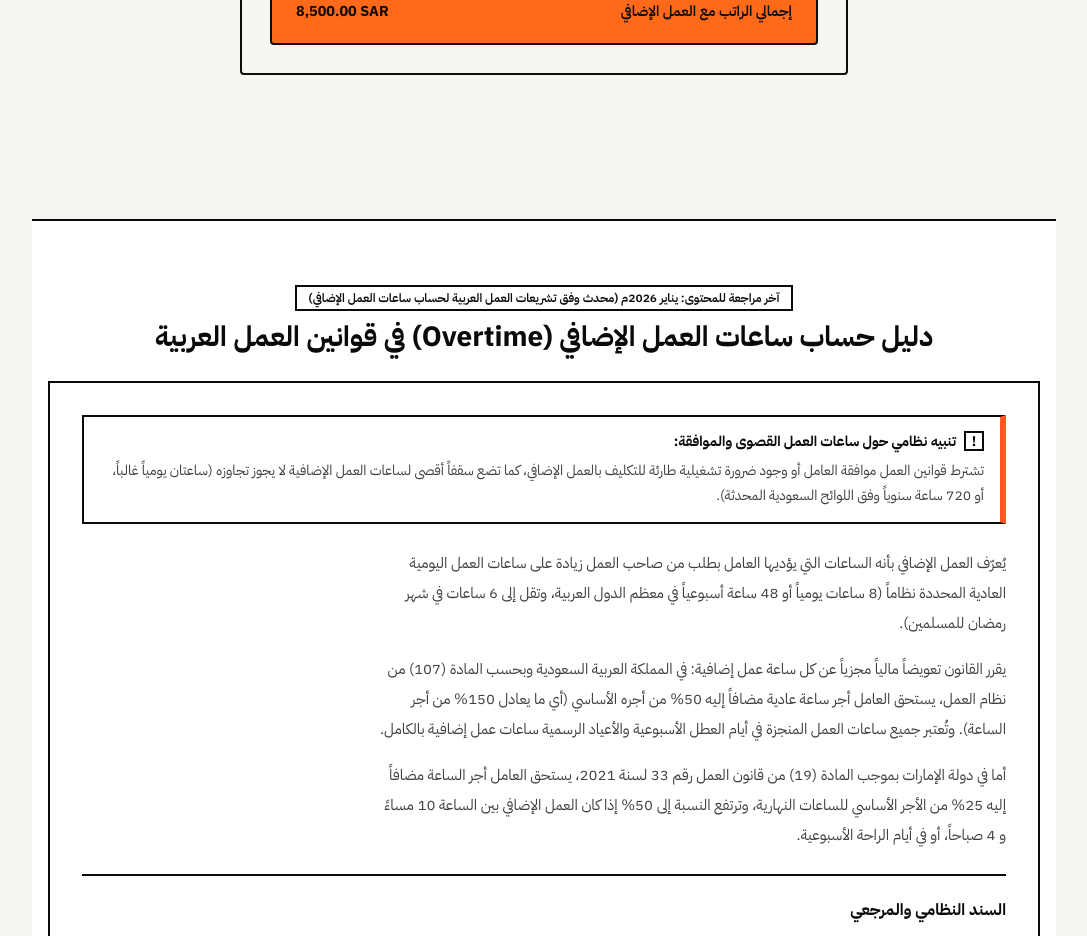
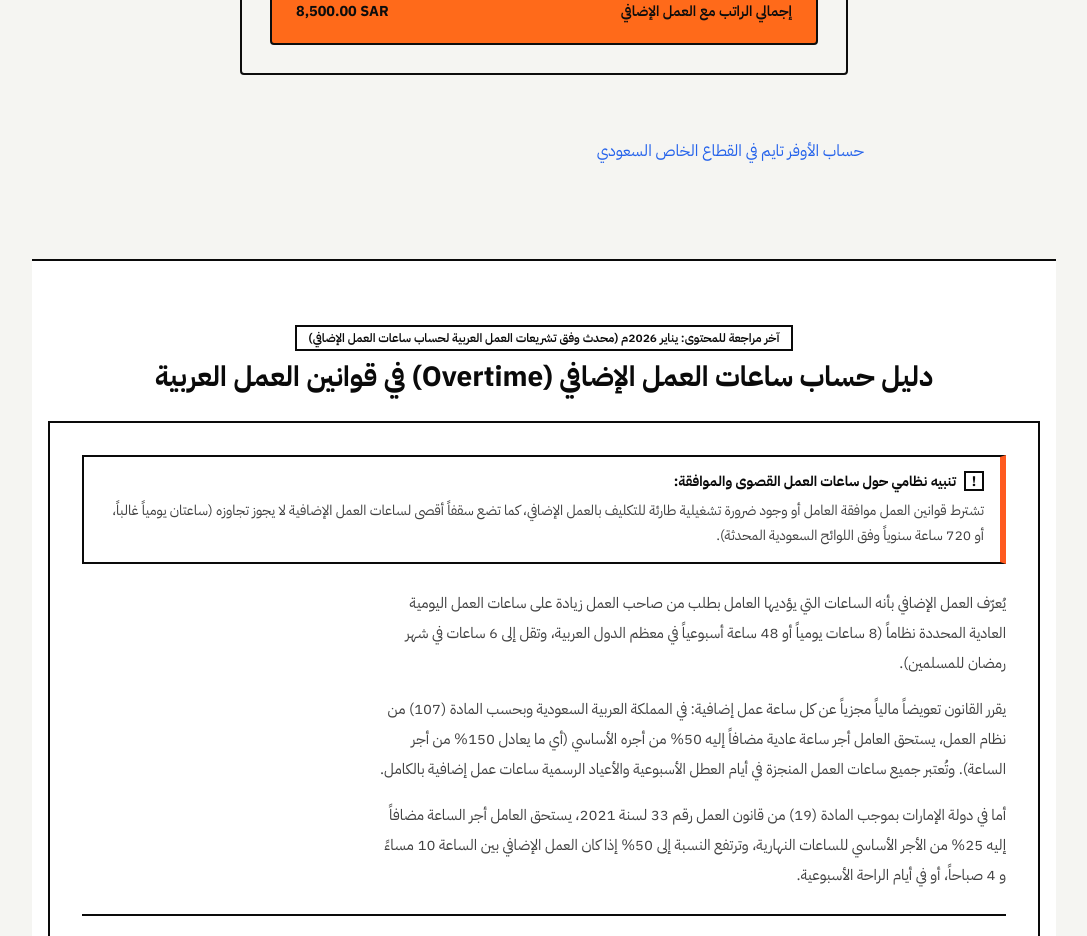
Before and after one commit to MAHMADzubair/arabic-tools, a Next.js app: page /overtime-calculator in a window 1280 px wide. Shown: the part 1140-2076 px from the top of the page, without its empty margins (96-1183 px from the left). Built offline with nearby package versions, Linux system fonts and the light colour scheme; no server answers.

Commit message:
Day 8: add Saudi overtime contextual link

```diff
--- a/app/overtime-calculator/page.js
+++ b/app/overtime-calculator/page.js
@@ -93,7 +93,8 @@ export default function OvertimeCalculatorPage() {
     <div className="py-6 sm:py-10">
       <div className="mx-auto max-w-2xl px-4">
         <OvertimeCalculator />
-      </div>
+      <p className="mt-4"><a href="/overtime-calculator/saudi" className="text-blue-600 hover:underline">حساب الأوفر تايم في القطاع الخاص السعودي</a></p>
+</div>
       <ToolGuideSection {...guideData} />
     </div>
   );
```
